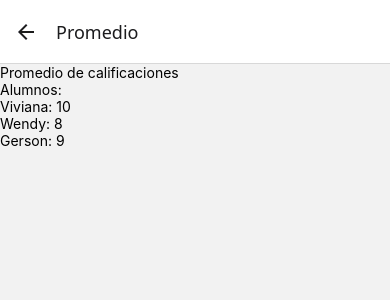
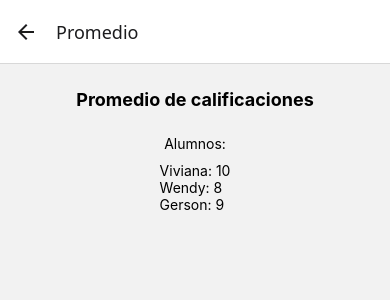
Before and after one commit to AlexdanTB/Ejercicios-TypeScript-ACD, a React Native app: screen /Promedio in a window 390 px wide. Shown: the top 300 px of the page. Built offline with nearby package versions, Linux system fonts and the light colour scheme.

Commit message:
Estilos para PantallaPromedio

```diff
--- a/src/screens/PantallaPromedio.tsx
+++ b/src/screens/PantallaPromedio.tsx
@@ -1,5 +1,6 @@
 import React from 'react'
 import { Text, View } from 'react-native'
+import { styles } from '../theme/appStyle';
 
 export const PantallaPromedio = () => {
 
@@ -21,8 +22,8 @@ export const PantallaPromedio = () => {
 
 
   return (
-    <View>
-      <Text>Promedio de calificaciones</Text>
+    <View style={styles.vw2}>
+      <Text style={styles.titulo}>Promedio de calificaciones</Text>
       <Text>Alumnos:</Text>
       <View>{promedios}</View>
     </View>
```
